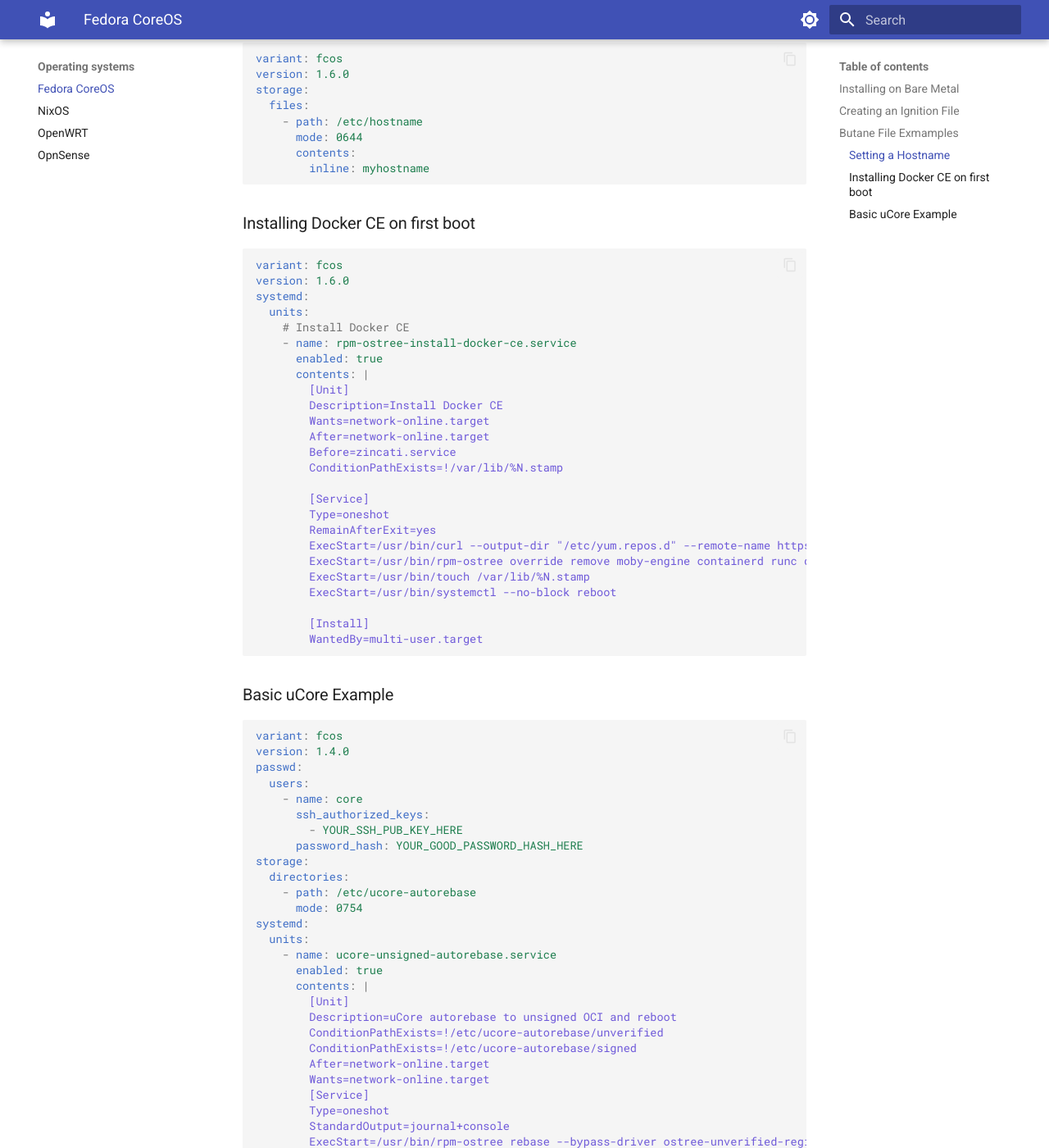
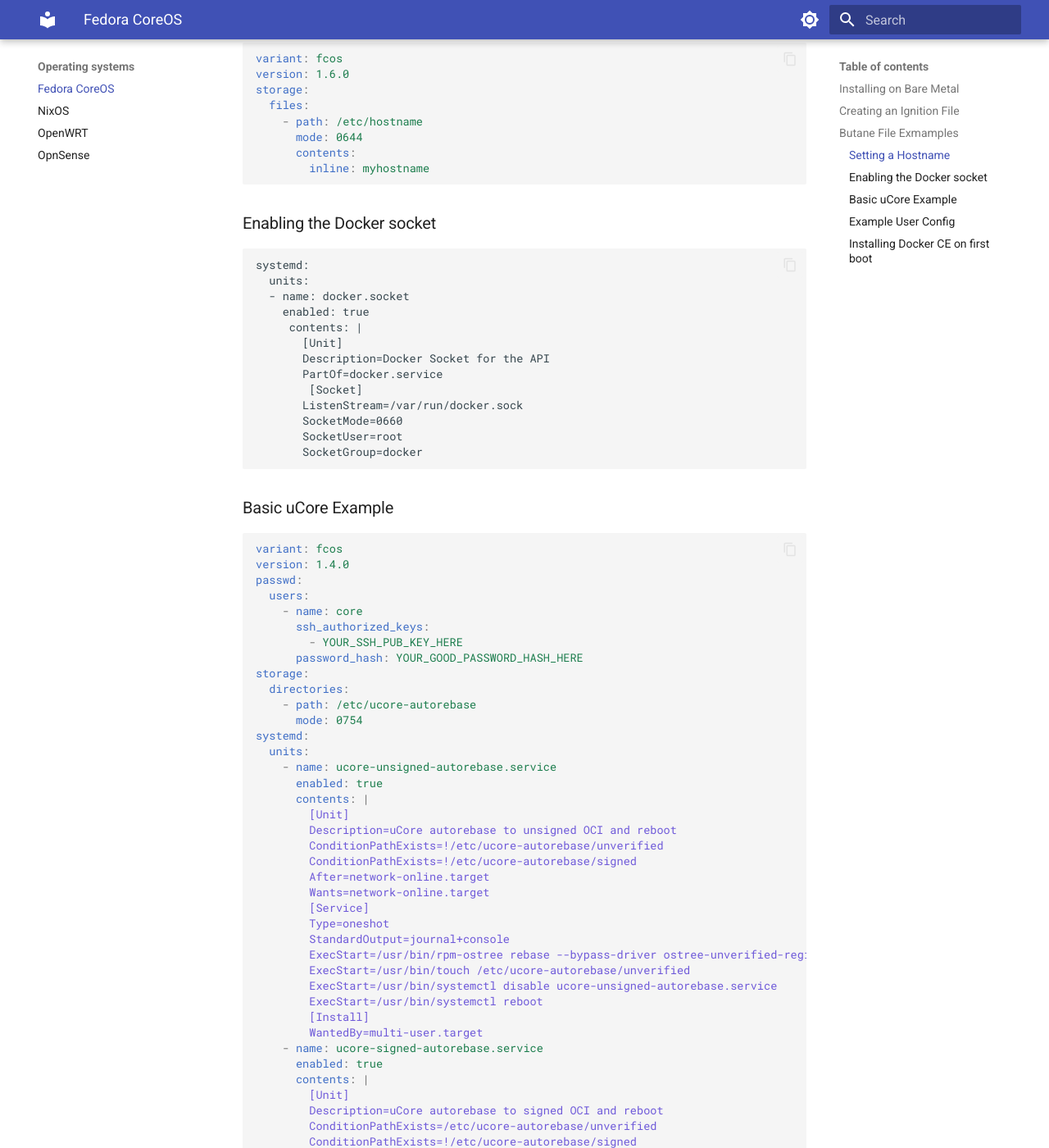
Before and after one commit to chusovich/wiki, an MkDocs documentation site: the page built from docs/operating systems/coreos.md, in a window 1280 px wide and 1400 px high, scrolled down 885 px. Shown: the whole window at 82% size. Built offline with MkDocs 1.6.1 and Material for MkDocs 9.7.7, drawn with Linux system fonts in a browser that asks for light colours; some of the changed text lies outside the part shown.

Commit message:
more coreos stsuff

````diff
--- a/docs/operating systems/coreos.md
+++ b/docs/operating systems/coreos.md
@@ -37,33 +37,21 @@ storage:
         inline: myhostname
 ```
 
-### Installing Docker CE on first boot
-```yaml
-variant: fcos
-version: 1.6.0
+### Enabling the Docker socket
+```
 systemd:
   units:
-    # Install Docker CE
-    - name: rpm-ostree-install-docker-ce.service
-      enabled: true
-      contents: |
-        [Unit]
-        Description=Install Docker CE
-        Wants=network-online.target
-        After=network-online.target
-        Before=zincati.service
-        ConditionPathExists=!/var/lib/%N.stamp
-
-        [Service]
-        Type=oneshot
-        RemainAfterExit=yes
-        ExecStart=/usr/bin/curl --output-dir "/etc/yum.repos.d" --remote-name https://download.docker.com/linux/fedora/docker-ce.repo
-        ExecStart=/usr/bin/rpm-ostree override remove moby-engine containerd runc docker-cli --install docker-ce
-        ExecStart=/usr/bin/touch /var/lib/%N.stamp
-        ExecStart=/usr/bin/systemctl --no-block reboot
-
-        [Install]
-        WantedBy=multi-user.target
+  - name: docker.socket
+    enabled: true
+     contents: |
+       [Unit]
+       Description=Docker Socket for the API
+       PartOf=docker.service
+        [Socket]
+       ListenStream=/var/run/docker.sock
+       SocketMode=0660
+       SocketUser=root
+       SocketGroup=docker
 ```
 
 ### Basic uCore Example
@@ -119,3 +107,45 @@ systemd:
         [Install]
         WantedBy=multi-user.target
 ```
+
+### Example User Config
+```
+passwd:
+  users:
+    - name: core
+      ssh_authorized_keys:
+        - YOUR_SSH_PUB_KEY_HERE
+      groups:
+        - wheel
+        - sudo
+        - docker
+```
+
+### Installing Docker CE on first boot
+```yaml
+variant: fcos
+version: 1.6.0
+systemd:
+  units:
+    # Install Docker CE
+    - name: rpm-ostree-install-docker-ce.service
+      enabled: true
+      contents: |
+        [Unit]
+        Description=Install Docker CE
+        Wants=network-online.target
+        After=network-online.target
+        Before=zincati.service
+        ConditionPathExists=!/var/lib/%N.stamp
+
+        [Service]
+        Type=oneshot
+        RemainAfterExit=yes
+        ExecStart=/usr/bin/curl --output-dir "/etc/yum.repos.d" --remote-name https://download.docker.com/linux/fedora/docker-ce.repo
+        ExecStart=/usr/bin/rpm-ostree override remove moby-engine containerd runc docker-cli --install docker-ce
+        ExecStart=/usr/bin/touch /var/lib/%N.stamp
+        ExecStart=/usr/bin/systemctl --no-block reboot
+
+        [Install]
+        WantedBy=multi-user.target
+```
````
